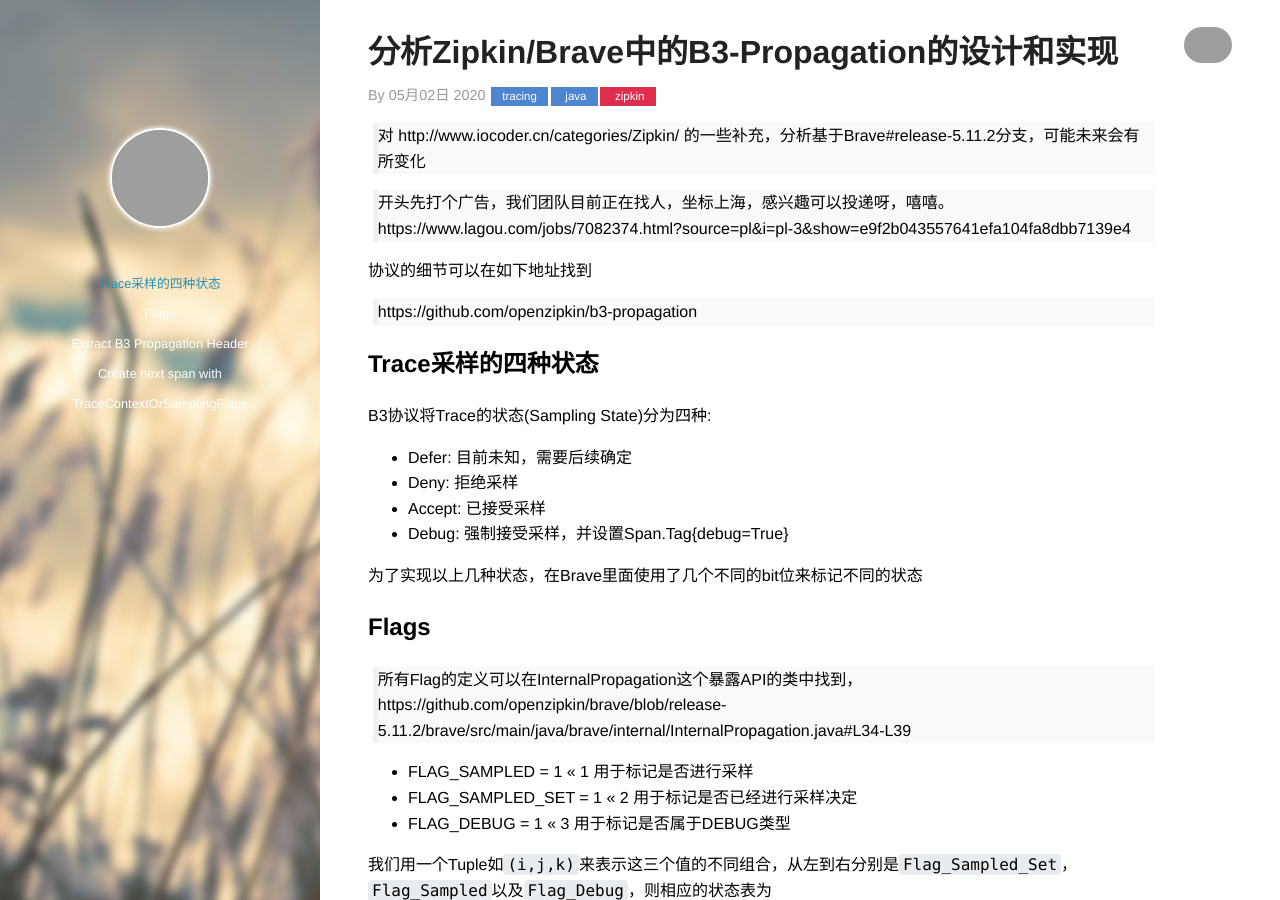
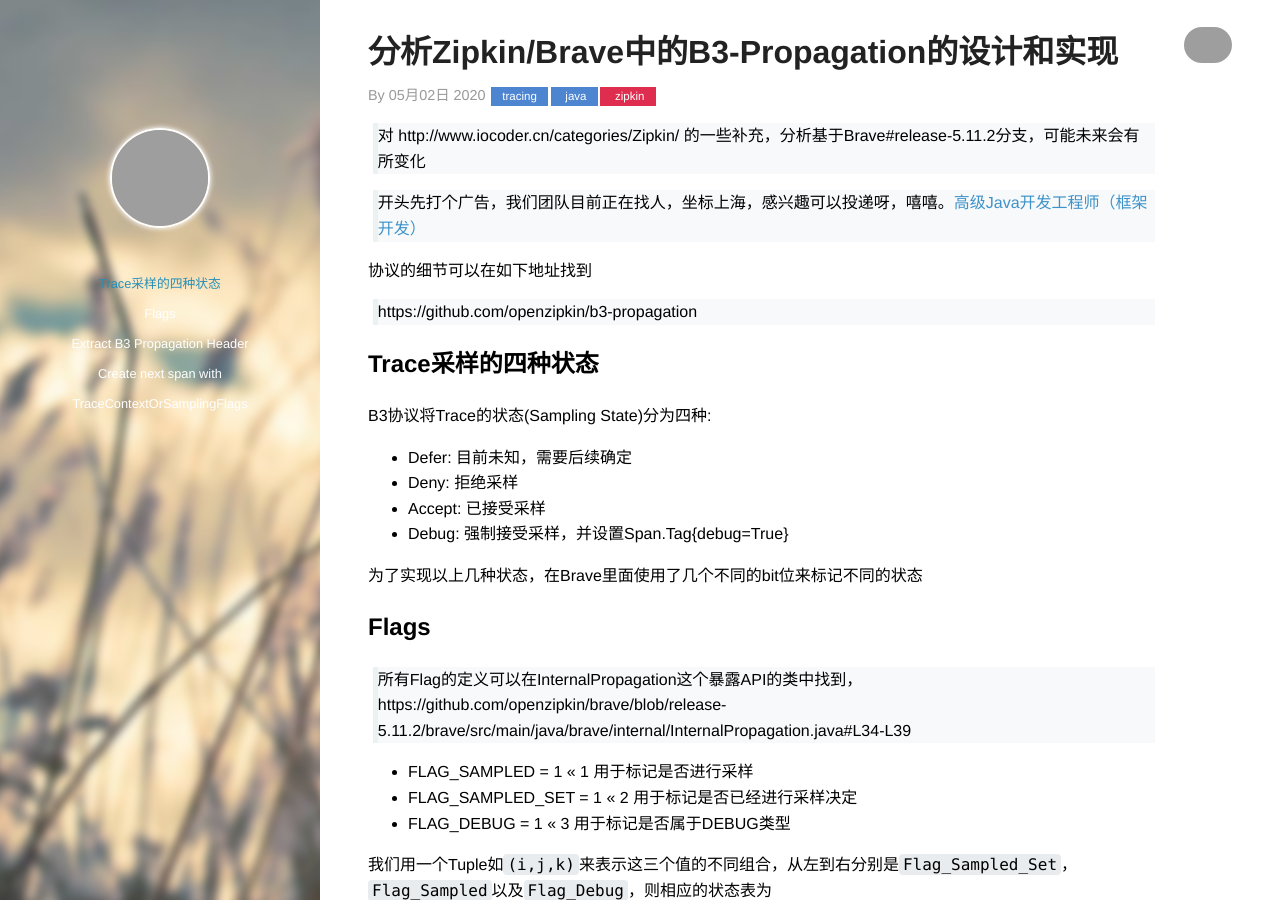
Before and after one commit to lujiajing1126/lujiajing1126.github.com, a Jekyll site: the page built from _posts/2020-05-02-zipkin-b3-propagation.md, in a window 1280 px wide and 900 px high, cut to the strip 0-900 px from the top of the window. Built offline with Jekyll 4.4.1, drawn with Linux system fonts in a browser that asks for light colours; some web fonts are replaced; comment, search, counter and statistics services are not loaded; some of the changed text lies outside the part shown; grey boxes are pictures that could not be loaded.

Commit message:
use link style

```diff
--- a/_posts/2020-05-02-zipkin-b3-propagation.md
+++ b/_posts/2020-05-02-zipkin-b3-propagation.md
@@ -9,7 +9,7 @@
 
 > 对 http://www.iocoder.cn/categories/Zipkin/ 的一些补充，分析基于Brave#release-5.11.2分支，可能未来会有所变化
 
-> 开头先打个广告，我们团队目前正在找人，坐标上海，感兴趣可以投递呀，嘻嘻。https://www.lagou.com/jobs/7082374.html?source=pl&i=pl-3&show=e9f2b043557641efa104fa8dbb7139e4
+> 开头先打个广告，我们团队目前正在找人，坐标上海，感兴趣可以投递呀，嘻嘻。[高级Java开发工程师（框架开发）](https://www.lagou.com/jobs/7082374.html?source=pl&i=pl-3&show=e9f2b043557641efa104fa8dbb7139e4)
 
 协议的细节可以在如下地址找到
 
@@ -265,4 +265,4 @@
 - Skywalking
 - Zipkin
 
-他们具有什么样的特征以及实现的区别，更加深入的考察能够帮助我们更好的做架构的选型。以后还会给大家解读更多链路追踪系统的设计和实现。
+他们具有什么样的特征以及实现的区别。更加深入的考察能够帮助我们更好的做架构的选型，以后还会给大家解读更多链路追踪系统的设计和实现。
```
